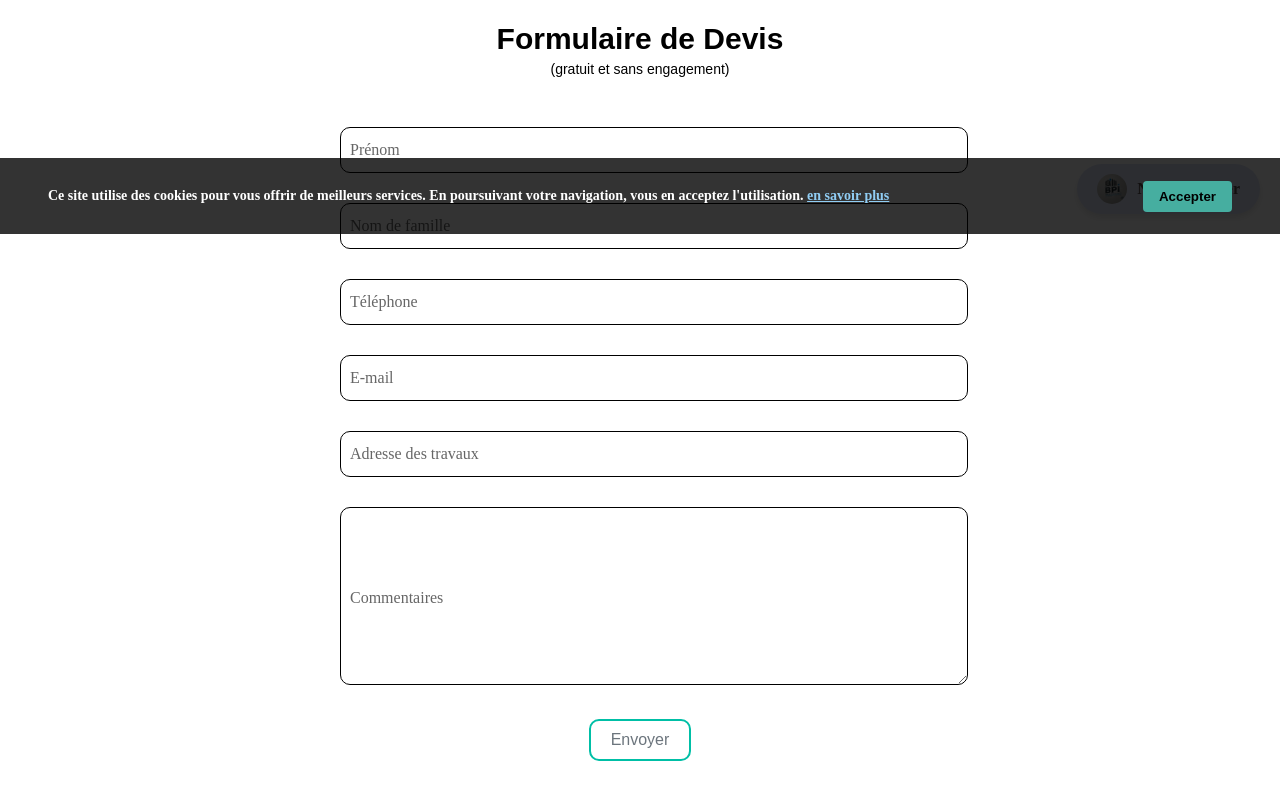
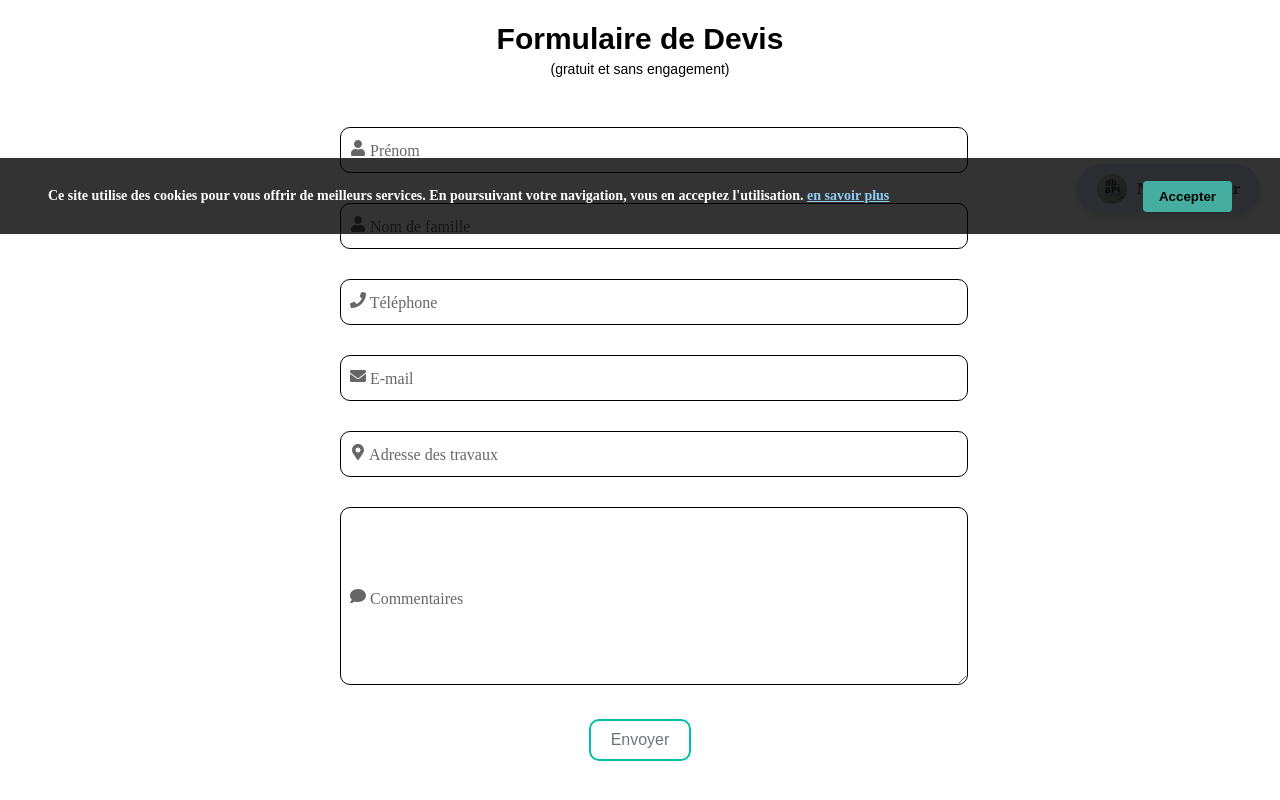
Before and after one commit to khouloud96/entreprise-renovation, a Next.js app: page /devis in a window 1280 px wide. Shown: the part 566-1366 px from the top of the page. Built offline with nearby package versions, Linux system fonts and the light colour scheme; a web font is replaced by a local one.

Commit message:
add icons to forms

```diff
--- a/components/devis-form/devis-form.js
+++ b/components/devis-form/devis-form.js
@@ -3,6 +3,13 @@ import { useContext, useState } from "react";
 import classes from "./devis-form.module.css";
 import NotificationContext from "../../store/notification-context";
 import Button from "../ui/button";
+import {
+  FaComment,
+  FaEnvelope,
+  FaMapMarkerAlt,
+  FaPhone,
+  FaUser,
+} from "react-icons/fa";
 
 function DevisForm() {
   const notificationCtx = useContext(NotificationContext);
@@ -202,7 +209,7 @@ function DevisForm() {
                   : classes.label
               }
             >
-              Prénom
+              <FaUser /> Prénom
             </label>
             {formErrors.name && (
               <p className={classes.error}>{formErrors.name}</p>
@@ -227,7 +234,7 @@ function DevisForm() {
                   : classes.label
               }
             >
-              Nom de famille
+              <FaUser /> Nom de famille
             </label>
             {formErrors.lastName && (
               <p className={classes.error}>{formErrors.lastName}</p>
@@ -252,7 +259,7 @@ function DevisForm() {
                   : classes.label
               }
             >
-              Téléphone
+              <FaPhone /> Téléphone
             </label>
             {formErrors.phone && (
               <p className={classes.error}>{formErrors.phone}</p>
@@ -277,7 +284,7 @@ function DevisForm() {
                   : classes.label
               }
             >
-              E-mail
+              <FaEnvelope /> E-mail
             </label>
             {formErrors.email && (
               <p className={classes.error}>{formErrors.email}</p>
@@ -302,7 +309,7 @@ function DevisForm() {
                   : classes.label
               }
             >
-              Adresse des travaux
+              <FaMapMarkerAlt /> Adresse des travaux
             </label>
             {formErrors.address && (
               <p className={classes.error}>{formErrors.address}</p>
@@ -326,7 +333,7 @@ function DevisForm() {
                   : classes.label
               }
             >
-              Commentaires
+              <FaComment /> Commentaires
             </label>
             {formErrors.comment && (
               <p className={classes.error}>{formErrors.comment}</p>
--- a/package.json
+++ b/package.json
@@ -27,6 +27,7 @@
     "react": "^18.2.0",
     "react-dom": "^18.2.0",
     "react-hook-form": "^7.53.0",
+    "react-icons": "^5.3.0",
     "react-leaflet": "^4.2.1",
     "react-markdown": "^9.0.1",
     "react-slick": "^0.30.2",
```
Also changed, not shown: components/contactPageDetails/contact-content.js (+5 -4 lines), 1 other file (tests, documents, lock files or other folders).
